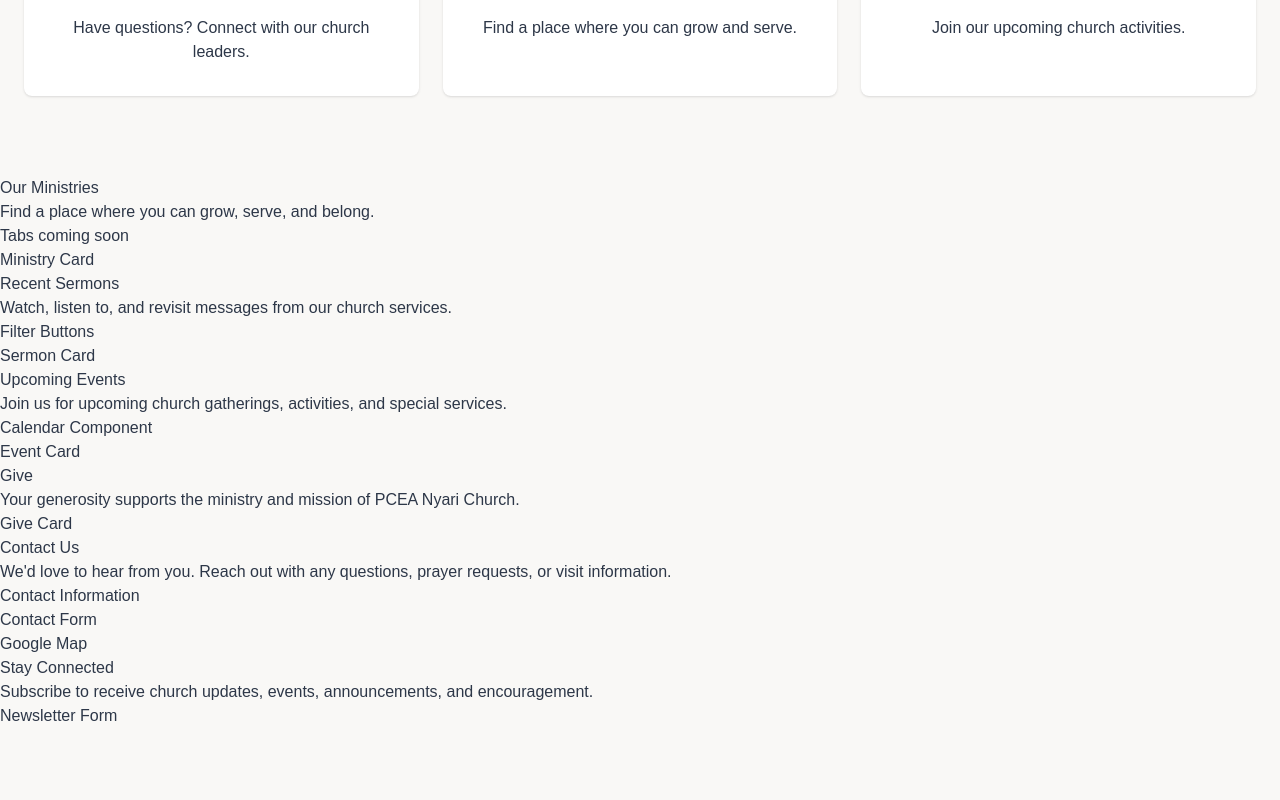
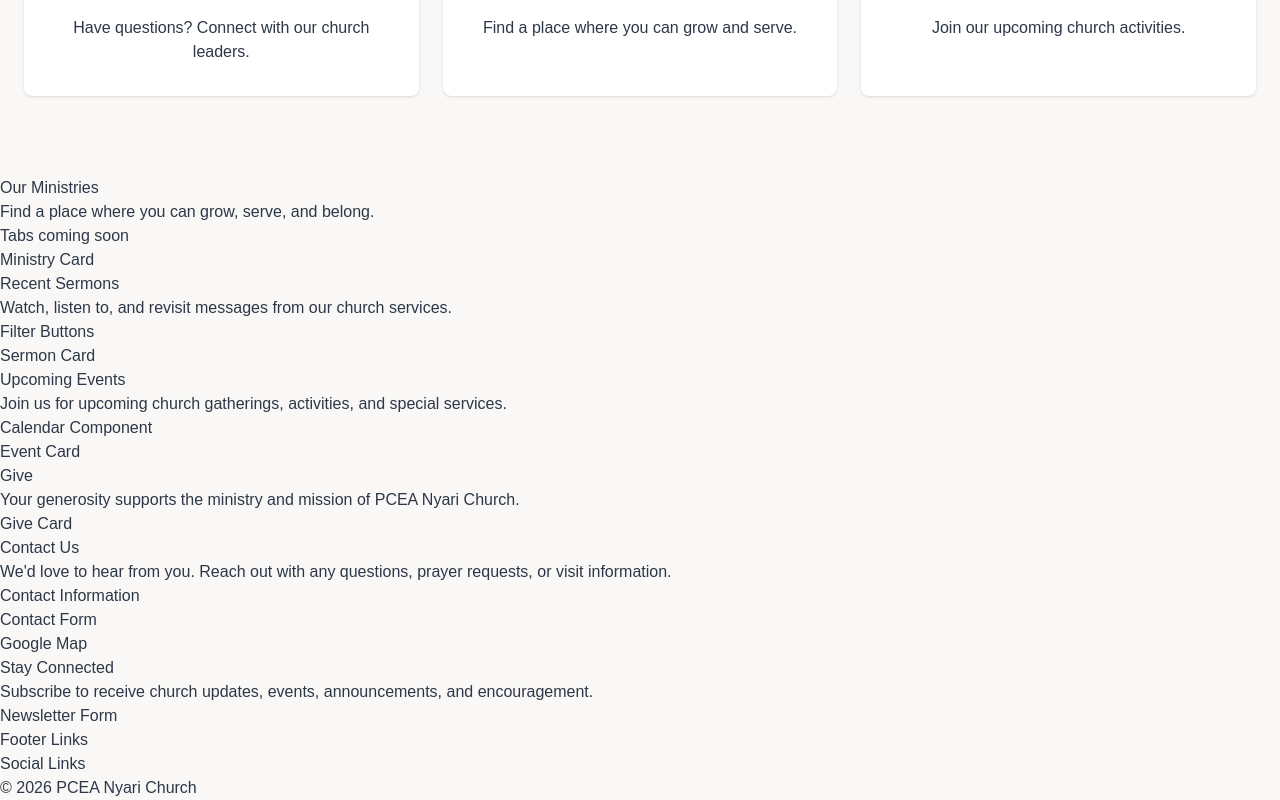
Before and after one commit to Jjumaaa/pnyari, a Next.js app: page / in a window 1280 px wide. Shown: the part 4541-5341 px from the top of the page. Before the commit the page ends 5269 px from the top, so only its background shows below. Built offline with nearby package versions, Linux system fonts and the light colour scheme.

Commit message:
Create Footer component structure

```diff
--- a/app/page.js
+++ b/app/page.js
@@ -10,6 +10,7 @@ import Events from "@/components/sections/events/Events";
 import Give from "@/components/sections/give/Give";
 import Contact from "@/components/sections/contact/Contact";
 import Newsletter from "@/components/sections/newsletter/Newsletter";
+import Footer from "@/components/layout/footer/Footer";
 
 export default function Home() {
   return (
@@ -37,6 +38,8 @@ export default function Home() {
       <Contact />
 
       <Newsletter />
+
+      <Footer />
     </>
   );
 }
--- /dev/null
+++ b/components/layout/footer/Footer.jsx
@@ -0,0 +1,14 @@
+import FooterLinks from "./FooterLinks";
+import SocialLinks from "./SocialLinks";
+
+export default function Footer() {
+  return (
+    <footer>
+      <FooterLinks />
+
+      <SocialLinks />
+
+      <p>© 2026 PCEA Nyari Church</p>
+    </footer>
+  );
+}
--- /dev/null
+++ b/components/layout/footer/FooterLinks.jsx
@@ -0,0 +1,3 @@
+export default function FooterLinks() {
+  return <div>Footer Links</div>;
+}
--- /dev/null
+++ b/components/layout/footer/SocialLinks.jsx
@@ -0,0 +1,3 @@
+export default function SocialLinks() {
+  return <div>Social Links</div>;
+}
```
Also changed, not shown: components/layout/footer/footerData.js (added).
